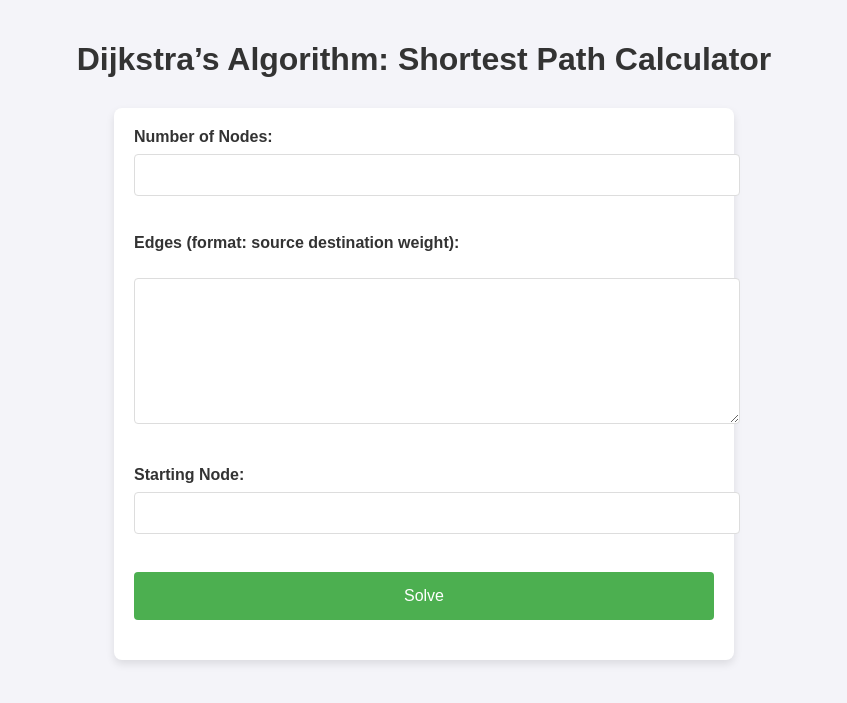
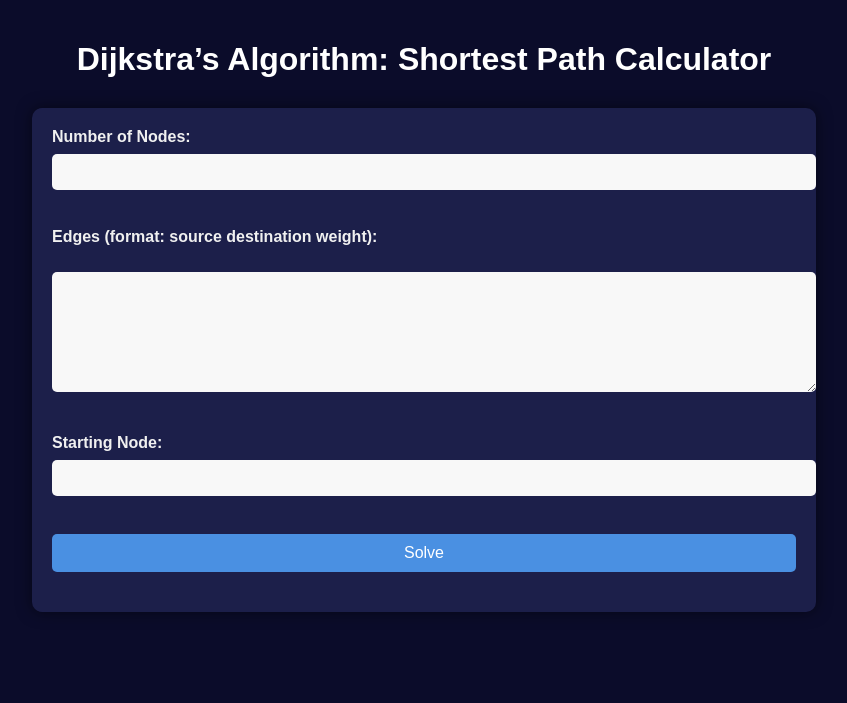
Before and after one commit to JOSHUA-MELVIN-777/math-expo-2025-djk, a Flask app: page / in a window 1280 px wide. Shown: the top 703 px of the page, without its empty margins (216-1063 px from the left). Run offline with Flask 3, Linux system fonts and the light colour scheme.

Commit message:
Blue color added

```diff
--- a/static/style.css
+++ b/static/style.css
@@ -1,33 +1,34 @@
 /* General Body Styling */
 body {
     font-family: 'Arial', sans-serif;
-    background-color: #f4f4f9;
+    background-color: #0B0C2A; /* dark blue background */
     margin: 0;
     padding: 20px;
-    color: #333;
+    color: #f0f0f0;
 }
 
+/* Headers */
 h1 {
     text-align: center;
-    color: #333;
+    color: #ffffff;
     margin-bottom: 30px;
 }
 
 h2 {
-    color: #444;
+    color: #e0e0ff;
 }
 
-/* Form Styling */
+/* Form Container */
 form {
-    background-color: #fff;
+    background-color: #1c1f4a; /* lighter blue */
     padding: 20px;
-    border-radius: 8px;
-    box-shadow: 0 4px 8px rgba(0, 0, 0, 0.1);
-    width: 50%;
-    margin: 0 auto;
-    box-sizing: border-box;
+    border-radius: 10px;
+    box-shadow: 0 0 15px rgba(0, 0, 0, 0.5);
+    width: 60%;
+    margin: auto;
 }
 
+/* Labels */
 label {
     font-size: 16px;
     font-weight: bold;
@@ -35,47 +36,44 @@ label {
     margin-bottom: 8px;
 }
 
+/* Inputs, Textareas, and Buttons */
+input[type="text"],
 input[type="number"],
-input[type="text"],
 textarea,
 button {
     width: 100%;
-    padding: 12px;
+    padding: 10px;
     margin-bottom: 20px;
-    border: 1px solid #ddd;
-    border-radius: 4px;
+    border: none;
+    border-radius: 5px;
     font-size: 14px;
+    background-color: #f8f8f8;
+    color: #000;
 }
 
 textarea {
-    height: 120px;
+    height: 100px;
 }
 
 button {
-    background-color: #4CAF50;
+    background-color: #4A90E2;
     color: white;
-    border: none;
     font-size: 16px;
     cursor: pointer;
-    padding: 15px;
-    border-radius: 4px;
+    transition: background-color 0.3s ease;
 }
 
 button:hover {
-    background-color: #45a049;
+    background-color: #357ABD;
 }
 
-button:focus {
-    outline: none;
-}
-
-/* Error Message Styling */
+/* Error Message */
 p {
-    color: red;
+    color: #ff6b6b;
     font-weight: bold;
 }
 
-/* Results Styling */
+/* Results */
 ul {
     list-style-type: none;
     padding-left: 0;
@@ -84,9 +82,10 @@ ul {
 ul li {
     font-size: 18px;
     margin: 10px 0;
+    color: #ffffff;
 }
 
-/* Responsiveness */
+/* Responsive */
 @media screen and (max-width: 768px) {
     form {
         width: 90%;
```
